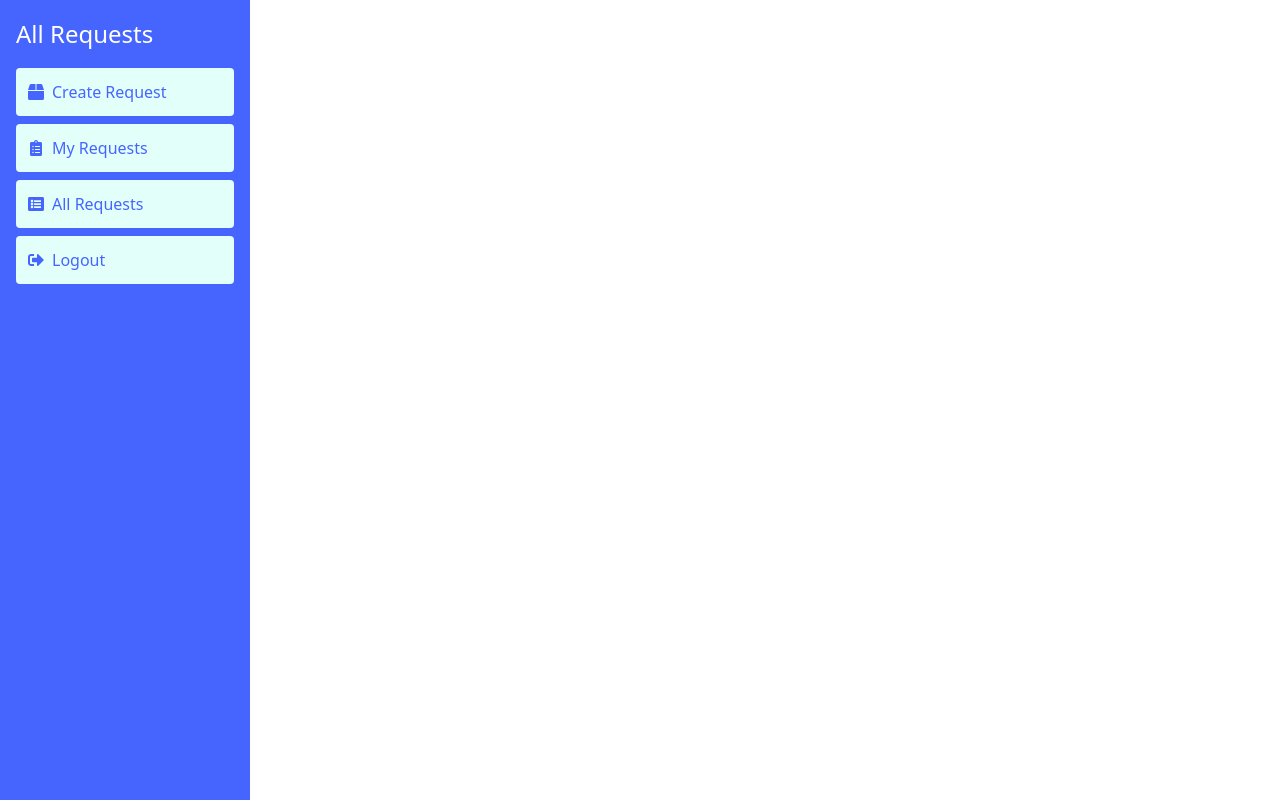
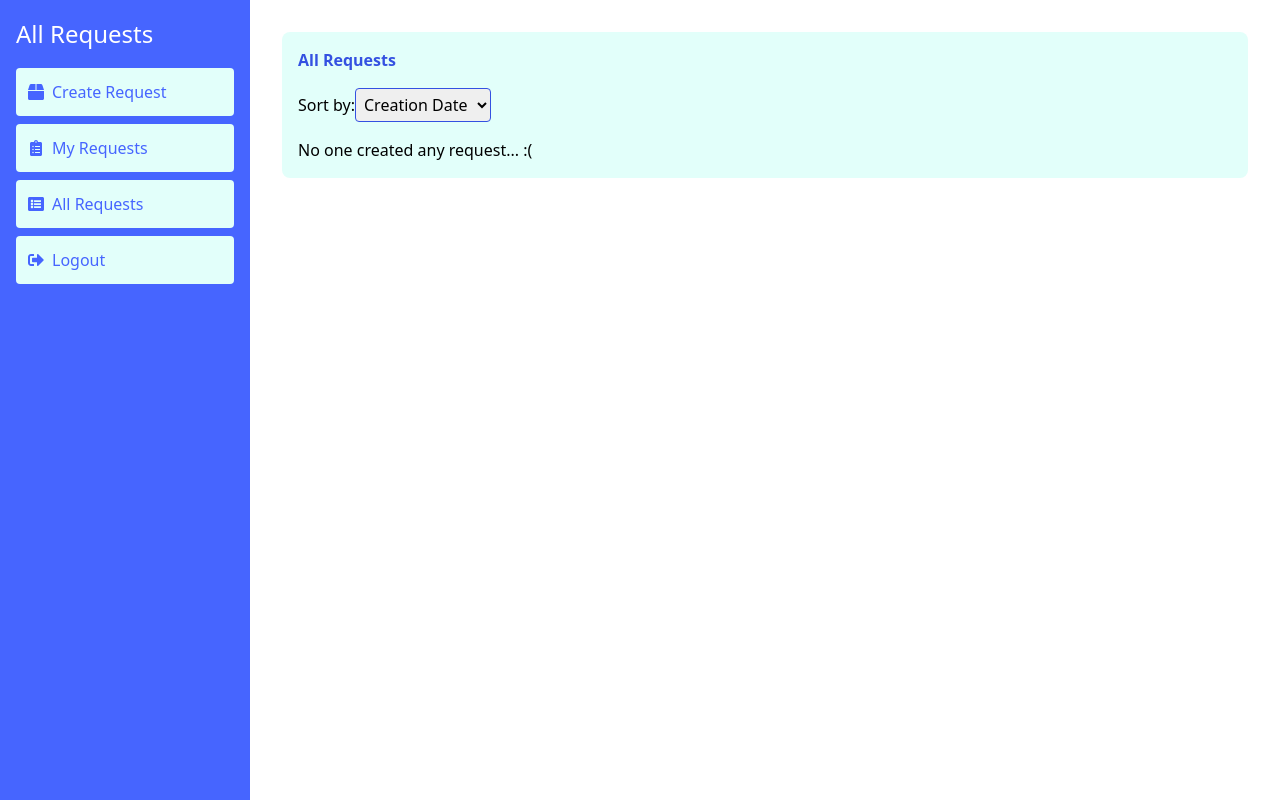
Before and after one commit to yaroslav-tsarenko/gotoinc-test-task, a React (Create React App) app: page /1/all-requests in a window 1280 px wide. Built offline with nearby package versions, Linux system fonts and the light colour scheme.

Commit message:
#GTT-009: implemented logic for preview all requests

```diff
--- a/src/App.tsx
+++ b/src/App.tsx
@@ -8,6 +8,7 @@ import AllRequests from "./pages/all-requests/AllRequests";
 import Register from "./pages/register/Register";
 import Login from "./pages/login/Login";
 import CreateRequest from "./pages/create-request/CreateRequest";
+import AllRequestsDemo from "./pages/all-requests-demo/AllRequestsDemo";
 
 const App: React.FC = () => {
     return (
@@ -19,6 +20,7 @@ const App: React.FC = () => {
                 <Route path="/:id/create/deliver" element={<CreateDelivery />} />
                 <Route path="/:id/requests" element={<UserRequest />} />
                 <Route path="/:id/all-requests" element={<AllRequests />} />
+                <Route path="/all-requests" element={<AllRequestsDemo/>} />
                 <Route path="/" element={<Register />} />
                 <Route path="/login" element={<Login />} />
             </Routes>
--- /dev/null
+++ b/src/components/all-requests-preview/AllRequestsPreview.module.scss
@@ -0,0 +1,26 @@
+.allRequestsPreview {
+  padding: 1rem;
+  background-color: var(--light-diamond);
+  border-radius: 8px;
+
+  h2 {
+    margin-bottom: 1rem;
+    font-weight: bold;
+    color: var(--royal-blue-hovered);
+  }
+
+  .sortOptions {
+    margin-bottom: 1rem;
+    gap: 10px;
+
+    label {
+      margin-right: 0.5rem;
+    }
+
+    select {
+      padding: 0.25rem;
+      border-radius: 4px;
+      border: 1px solid var(--royal-blue-hovered);
+    }
+  }
+}
--- /dev/null
+++ b/src/components/all-requests-preview/AllRequestsPreview.tsx
@@ -0,0 +1,50 @@
+import React, { useState } from 'react';
+import { useAllRequestStore } from '../../stores/allRequestsStore';
+import UserRequestItem from '../user-request-item/UserRequestItem';
+import styles from './AllRequestsPreview.module.scss';
+
+const AllRequestsPreview: React.FC = () => {
+    const allDeliveries = useAllRequestStore((state) => state.deliveries);
+    const allOrders = useAllRequestStore((state) => state.orders);
+    const [sortCriteria, setSortCriteria] = useState<'creationDate' | 'dispatchDate'>('creationDate');
+
+    const allRequests = [...allDeliveries, ...allOrders];
+
+    const sortedRequests = allRequests.sort((a, b) => {
+        if (sortCriteria === 'dispatchDate') {
+            return new Date(a.dispatchDate).getTime() - new Date(b.dispatchDate).getTime();
+        }
+        return new Date(a.id).getTime() - new Date(b.id).getTime();
+    });
+
+    return (
+        <div className={styles.allRequestsPreview}>
+            <h2>All Requests</h2>
+            <div className={styles.sortOptions}>
+                <label>
+                    Sort by:
+                    <select value={sortCriteria} onChange={(e) => setSortCriteria(e.target.value as 'creationDate' | 'dispatchDate')}>
+                        <option value="creationDate">Creation Date</option>
+                        <option value="dispatchDate">Dispatch Date</option>
+                    </select>
+                </label>
+            </div>
+            {sortedRequests.length === 0 ? (
+                <p>No one created any request... :(</p>
+            ) : (
+                sortedRequests.map((request) => (
+                    <UserRequestItem
+                        key={request.id}
+                        type={'parcelType' in request ? 'Order' : 'Delivery'}
+                        fromCity={request.fromCity}
+                        toCity={request.toCity}
+                        dispatchDate={request.dispatchDate}
+                        allowEditing={false}
+                    />
+                ))
+            )}
+        </div>
+    );
+};
+
+export default AllRequestsPreview;
--- a/src/components/user-request-item/UserRequestItem.module.scss
+++ b/src/components/user-request-item/UserRequestItem.module.scss
@@ -26,6 +26,7 @@
   left: 0;
   width: 100%;
   height: 100%;
+  z-index: 1111;
   background-color: rgba(0, 0, 0, 0.5);
   display: flex;
   justify-content: center;
@@ -38,6 +39,10 @@
   border-radius: 8px;
   max-width: 500px;
   width: 100%;
+}
+
+.matchMessage{
+    margin-bottom: 1rem;
 }
 
 .inputGroup {
--- a/src/components/user-request-item/UserRequestItem.tsx
+++ b/src/components/user-request-item/UserRequestItem.tsx
@@ -1,6 +1,8 @@
 import React, { useState } from 'react';
 import styles from './UserRequestItem.module.scss';
-import { FaEdit, FaTrash } from 'react-icons/fa';
+import { FaEdit, FaTrash, FaInfo } from 'react-icons/fa';
+import { useAllRequestStore } from '../../stores/allRequestsStore';
+import { useAuthStore } from '../../stores/authStore';
 
 interface UserRequestItemProps {
     type: 'Order' | 'Delivery';
@@ -16,7 +18,12 @@ interface UserRequestItemProps {
 
 const UserRequestItem: React.FC<UserRequestItemProps> = ({ type, fromCity, toCity, dispatchDate, parcelType, description, allowEditing = false, onDelete, onEdit }) => {
     const [isEditing, setIsEditing] = useState(false);
+    const [isModalOpen, setIsModalOpen] = useState(false);
     const [formData, setFormData] = useState({ fromCity, toCity, dispatchDate, parcelType, description });
+
+    const allDeliveries = useAllRequestStore((state) => state.deliveries);
+    const allOrders = useAllRequestStore((state) => state.orders);
+    const users = useAuthStore((state) => state.users);
 
     const handleChange = (e: React.ChangeEvent<HTMLInputElement | HTMLSelectElement | HTMLTextAreaElement>) => {
         setFormData({
@@ -33,6 +40,22 @@ const UserRequestItem: React.FC<UserRequestItemProps> = ({ type, fromCity, toCit
         setIsEditing(false);
     };
 
+    const findMatchingRequests = () => {
+        const allRequests = [...allDeliveries, ...allOrders];
+        return allRequests
+            .filter(request =>
+                request.fromCity === fromCity &&
+                request.toCity === toCity &&
+                new Date(request.dispatchDate).toDateString() === new Date(dispatchDate).toDateString()
+            )
+            .map(request => ({
+                ...request,
+                userName: users.find(user => user.id === request.userId)?.name || 'Unknown'
+            }));
+    };
+
+    const matchingRequests = findMatchingRequests();
+
     return (
         <div className={styles.requestItem}>
             <p><strong>Type:</strong> {type}</p>
@@ -45,6 +68,7 @@ const UserRequestItem: React.FC<UserRequestItemProps> = ({ type, fromCity, toCit
                 <div className={styles.actions}>
                     <FaEdit onClick={() => setIsEditing(true)} />
                     <FaTrash onClick={onDelete} />
+                    <FaInfo onClick={() => setIsModalOpen(true)}/>
                 </div>
             )}
             {isEditing && (
@@ -122,10 +146,28 @@ const UserRequestItem: React.FC<UserRequestItemProps> = ({ type, fromCity, toCit
                     </div>
                 </div>
             )}
+            {isModalOpen && (
+                <div className={styles.modal}>
+                    <div className={styles.modalContent}>
+                        <h2>Matching Requests</h2>
+                        {matchingRequests.length > 0 ? (
+                            matchingRequests.map((request, index) => (
+                                <div key={index} className={styles.requestItem}>
+                                    <p><strong>From:</strong> {request.fromCity}</p>
+                                    <p><strong>To:</strong> {request.toCity}</p>
+                                    <p><strong>Date:</strong> {request.dispatchDate}</p>
+                                    <p><strong>User:</strong> {request.userName}</p>
+                                </div>
+                            ))
+                        ) : (
+                            <p className={styles.matchMessage}>No matching requests found.</p>
+                        )}
+                        <button className={styles.button} onClick={() => setIsModalOpen(false)}>Close</button>
+                    </div>
+                </div>
+            )}
         </div>
     );
 };
 
 export default UserRequestItem;
-
-export {};
--- /dev/null
+++ b/src/pages/all-requests-demo/AllRequestsDemo.tsx
@@ -0,0 +1,8 @@
+import React from 'react';
+import AllRequestsPreview from '../../components/all-requests-preview/AllRequestsPreview';
+
+const AllRequestsDemo: React.FC = () => {
+    return <AllRequestsPreview />;
+};
+
+export default AllRequestsDemo;
--- a/src/pages/all-requests/AllRequests.tsx
+++ b/src/pages/all-requests/AllRequests.tsx
@@ -1,9 +1,11 @@
 import React from 'react';
-import DashboardLayout from "../../components/dashboard-layout/DashboardLayout";
+import DashboardLayout from '../../components/dashboard-layout/DashboardLayout';
+import AllRequestsPreview from '../../components/all-requests-preview/AllRequestsPreview';
 
 const AllRequests: React.FC = () => {
     return (
         <DashboardLayout title="All Requests">
+            <AllRequestsPreview />
         </DashboardLayout>
     );
 };
--- /dev/null
+++ b/src/stores/allRequestsStore.ts
@@ -0,0 +1,41 @@
+import { create } from 'zustand';
+import { persist } from 'zustand/middleware';
+
+interface Delivery {
+    id: string;
+    userId: string;
+    fromCity: string;
+    toCity: string;
+    dispatchDate: string;
+}
+
+interface Order {
+    id: string;
+    userId: string;
+    fromCity: string;
+    toCity: string;
+    dispatchDate: string;
+    parcelType?: string;
+    description?: string;
+}
+
+interface AllRequestStore {
+    deliveries: Delivery[];
+    orders: Order[];
+    addDelivery: (delivery: Delivery) => void;
+    addOrder: (order: Order) => void;
+}
+
+export const useAllRequestStore = create<AllRequestStore>()(
+    persist(
+        (set) => ({
+            deliveries: [],
+            orders: [],
+            addDelivery: (delivery) => set((state) => ({ deliveries: [...state.deliveries, delivery] })),
+            addOrder: (order) => set((state) => ({ orders: [...state.orders, order] })),
+        }),
+        {
+            name: 'all-request-storage',
+        }
+    )
+);
--- a/src/stores/deliveryStore.ts
+++ b/src/stores/deliveryStore.ts
@@ -1,5 +1,6 @@
 import { create } from 'zustand';
 import { persist } from 'zustand/middleware';
+import { useAllRequestStore } from './allRequestsStore';
 
 interface Delivery {
     id: string;
@@ -20,7 +21,10 @@ export const useDeliveryStore = create<DeliveryStore>()(
     persist(
         (set) => ({
             deliveries: [],
-            addDelivery: (delivery) => set((state) => ({ deliveries: [...state.deliveries, delivery] })),
+            addDelivery: (delivery) => {
+                set((state) => ({ deliveries: [...state.deliveries, delivery] }));
+                useAllRequestStore.getState().addDelivery(delivery);
+            },
             updateDelivery: (id, updatedData) => set((state) => ({
                 deliveries: state.deliveries.map((delivery) => (delivery.id === id ? { ...delivery, ...updatedData } : delivery)),
             })),
```
Also changed, not shown: src/stores/orderStore.ts (+6 -2 lines).
